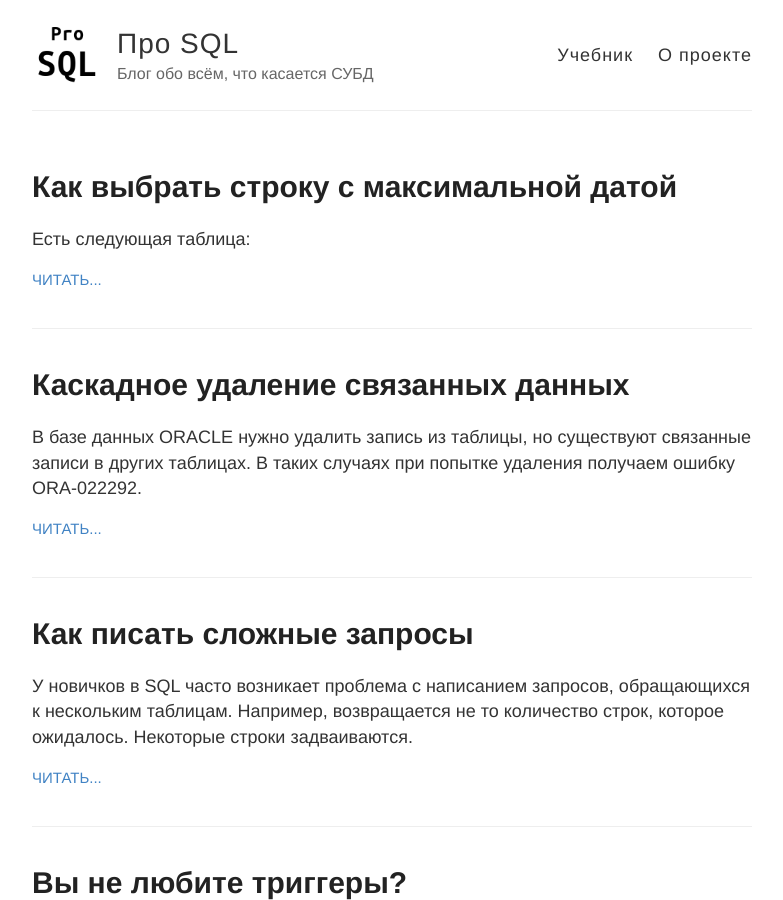
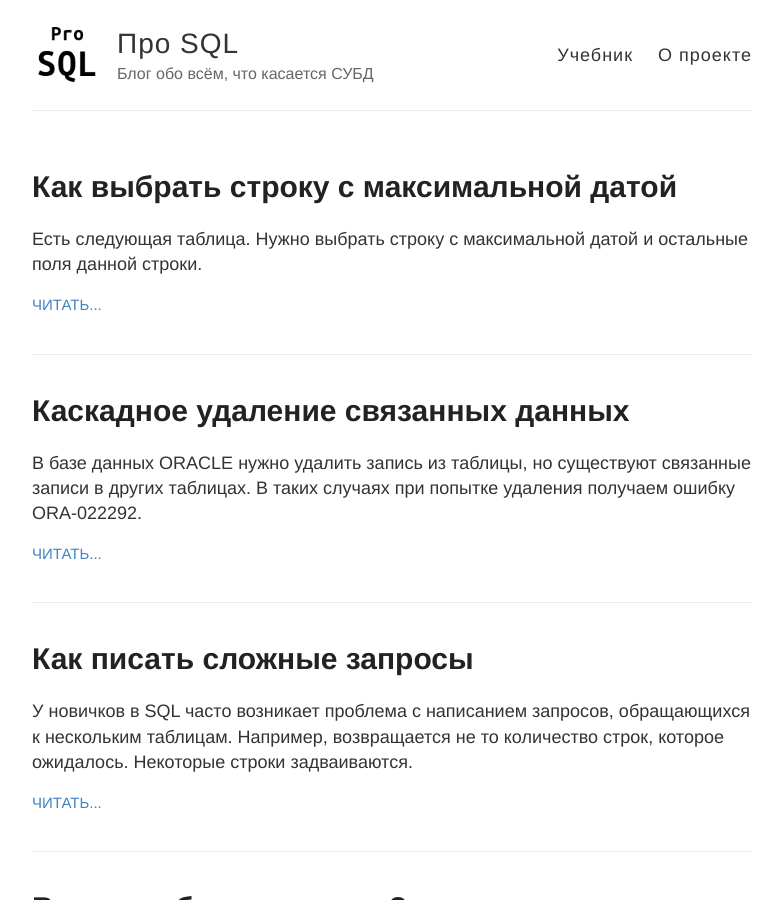
Before and after one commit to prosql/prosql.github.io, a Jekyll site: the page built from index.html, in a window 1280 px wide and 900 px high. Shown: the whole window, without its empty margins (248-1031 px from the left). Built offline with Jekyll 4.4.1, drawn with Linux system fonts in a browser that asks for light colours.

Commit message:
add post

```diff
--- a/_posts/2016-11-30-distinct.md
+++ b/_posts/2016-11-30-distinct.md
@@ -3,7 +3,7 @@ layout: post
 title: Как выбрать строку с максимальной датой
 ---
 
-Есть следующая таблица:
+Есть следующая таблица. Нужно выбрать строку с максимальной датой и остальные поля данной строки.
 
 	id | usr | action | datetime
 	____________________________________
```
Also changed, not shown: other parts of _posts/2016-11-30-distinct.md (+0 -1 lines).
